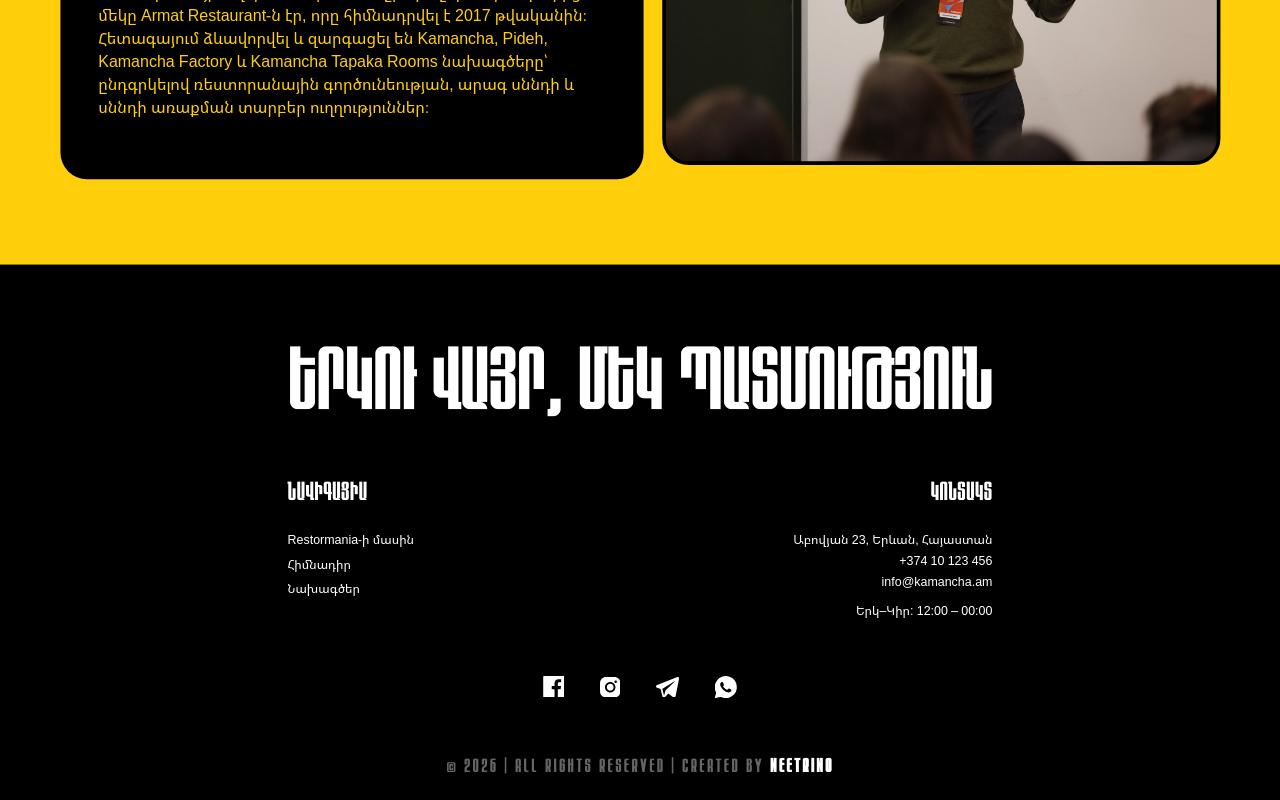
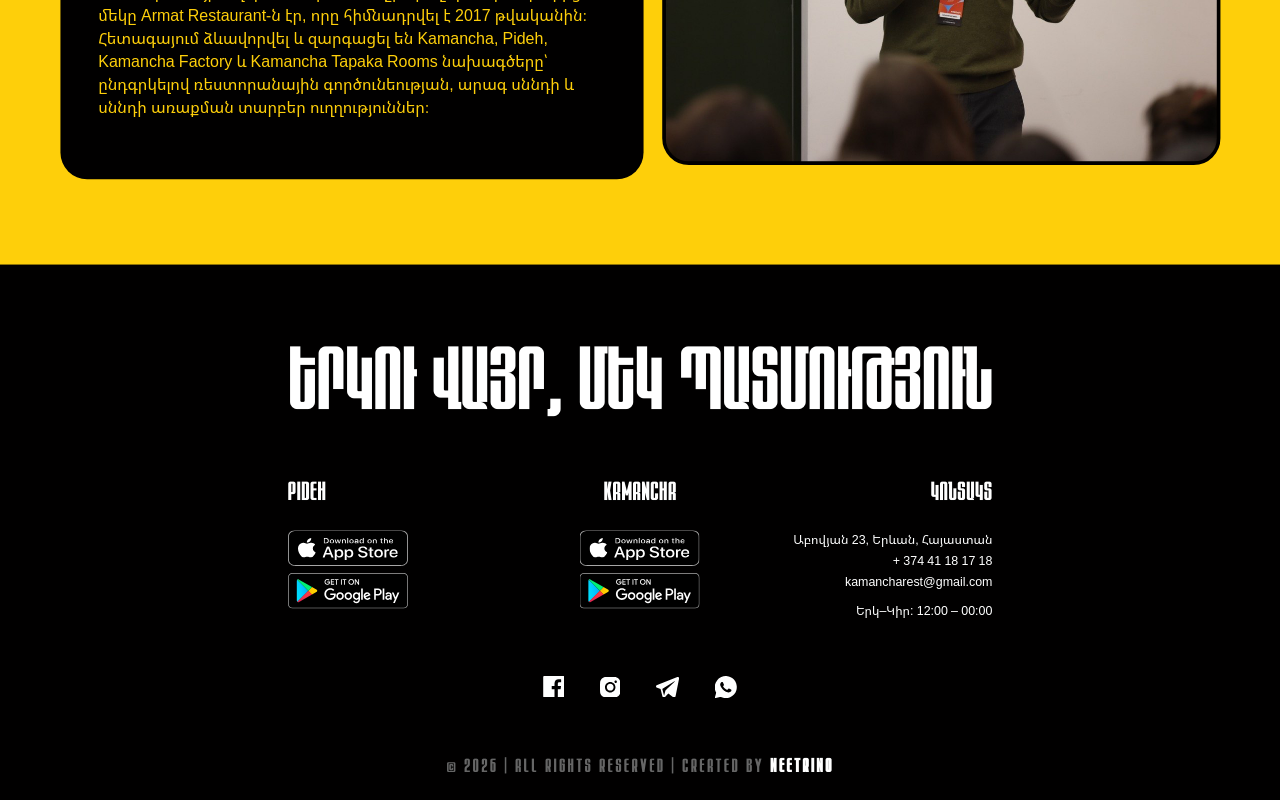
Before and after one commit to neetrino/restormania, a Next.js app: page / in a window 1280 px wide. Shown: the part 1565-2365 px from the top of the page. Built offline with nearby package versions, Linux system fonts and the light colour scheme; no server answers.

Commit message:
Add app store and Google Play badges to footer; refactor footer layout for brand display and improve styling for store links

```diff
--- a/src/components/footer/Footer.module.css
+++ b/src/components/footer/Footer.module.css
@@ -54,27 +54,26 @@
 }
 
 .colStart {
+  flex: 1 1 0;
   text-align: left;
 }
 
+.colMid {
+  flex: 1 1 0;
+  text-align: center;
+}
+
 .colEnd {
+  flex: 1 1 0;
   text-align: right;
 }
 
-.list {
-  display: flex;
-  flex-direction: column;
-  gap: 8px;
-  list-style: none;
-  font-family: var(--font-body);
-  font-size: 14px;
-  font-weight: 400;
-  line-height: 20px;
+.colStart .stores {
+  align-items: flex-start;
 }
 
-.list a:hover,
-.address a:hover {
-  opacity: 0.75;
+.colMid .stores {
+  align-items: center;
 }
 
 .address {
@@ -88,8 +87,39 @@
   line-height: 20px;
 }
 
+.address a:hover {
+  opacity: 0.75;
+}
+
 .hours {
   margin-top: 8px;
+}
+
+.stores {
+  display: flex;
+  flex-direction: column;
+  gap: 8px;
+}
+
+.storeLink {
+  display: flex;
+  align-items: center;
+  justify-content: center;
+  width: 135px;
+  height: 40px;
+  transition: opacity 0.2s ease;
+  line-height: 0;
+}
+
+.storeLink:hover {
+  opacity: 0.85;
+}
+
+.storeBadge {
+  display: block;
+  width: 135px;
+  height: 40px;
+  object-fit: fill;
 }
 
 .social {
@@ -161,11 +191,14 @@
   }
 
   .colStart,
+  .colMid,
   .colEnd {
+    flex: none;
     text-align: center;
   }
 
-  .list {
+  .colStart .stores,
+  .colMid .stores {
     align-items: center;
   }
 
--- a/src/components/footer/Footer.tsx
+++ b/src/components/footer/Footer.tsx
@@ -5,6 +5,28 @@ import { Reveal, RevealGroup } from "@/components/motion/Reveal";
 import { fadeIn, fadeUp } from "@/components/motion/presets";
 import { useTranslation } from "@/i18n/LocaleProvider";
 import styles from "./Footer.module.css";
+
+const STORE_LINKS = [
+  {
+    href: "#",
+    label: "Download on the App Store",
+    src: "/assets/badge-app-store.svg",
+    width: 135,
+    height: 40,
+  },
+  {
+    href: "#",
+    label: "Get it on Google Play",
+    src: "/assets/badge-google-play.svg",
+    width: 135,
+    height: 40,
+  },
+] as const;
+
+const BRAND_BLOCKS = [
+  { name: "Pideh", className: "colStart" },
+  { name: "Kamancha", className: "colMid" },
+] as const;
 
 const SOCIAL_LINKS = [
   {
@@ -37,14 +59,32 @@ const SOCIAL_LINKS = [
   },
 ] as const;
 
+function StoreButtons({ brand }: { brand: string }) {
+  return (
+    <div className={styles.stores}>
+      {STORE_LINKS.map((item) => (
+        <a
+          key={`${brand}-${item.label}`}
+          className={styles.storeLink}
+          href={item.href}
+          aria-label={`${brand} — ${item.label}`}
+        >
+          <Image
+            className={styles.storeBadge}
+            src={item.src}
+            alt=""
+            width={item.width}
+            height={item.height}
+            unoptimized
+          />
+        </a>
+      ))}
+    </div>
+  );
+}
+
 export function Footer() {
   const { t } = useTranslation();
-
-  const navLinks = [
-    { href: "#about", label: t.nav.about },
-    { href: "#founder", label: t.nav.founder },
-    { href: "#top", label: t.nav.projects },
-  ] as const;
 
   return (
     <footer className={styles.footer} id="contact">
@@ -53,26 +93,25 @@ export function Footer() {
           <h2 className={styles.headline}>{t.footer.headline}</h2>
 
           <div className={styles.columns}>
-            <div className={styles.colStart}>
-              <h3 className={styles.colTitle}>{t.footer.navigation}</h3>
-              <ul className={styles.list}>
-                {navLinks.map((link) => (
-                  <li key={link.href}>
-                    <a href={link.href}>{link.label}</a>
-                  </li>
-                ))}
-              </ul>
-            </div>
+            {BRAND_BLOCKS.map((brand) => (
+              <div
+                key={brand.name}
+                className={styles[brand.className]}
+              >
+                <h3 className={styles.colTitle}>{brand.name}</h3>
+                <StoreButtons brand={brand.name} />
+              </div>
+            ))}
 
             <div className={styles.colEnd}>
               <h3 className={styles.colTitle}>{t.footer.contact}</h3>
               <address className={styles.address}>
                 <p>{t.footer.address}</p>
                 <p>
-                  <a href="tel:+37410123456">+374 10 123 456</a>
+                  <a href="tel:+37441181718">+ 374 41 18 17 18</a>
                 </p>
                 <p>
-                  <a href="mailto:info@kamancha.am">info@kamancha.am</a>
+                  <a href="mailto:kamancharest@gmail.com">kamancharest@gmail.com</a>
                 </p>
                 <p className={styles.hours}>{t.footer.hours}</p>
               </address>
```
Also changed, not shown: public/assets/badge-app-store.svg (added), public/assets/badge-google-play.svg (added).
